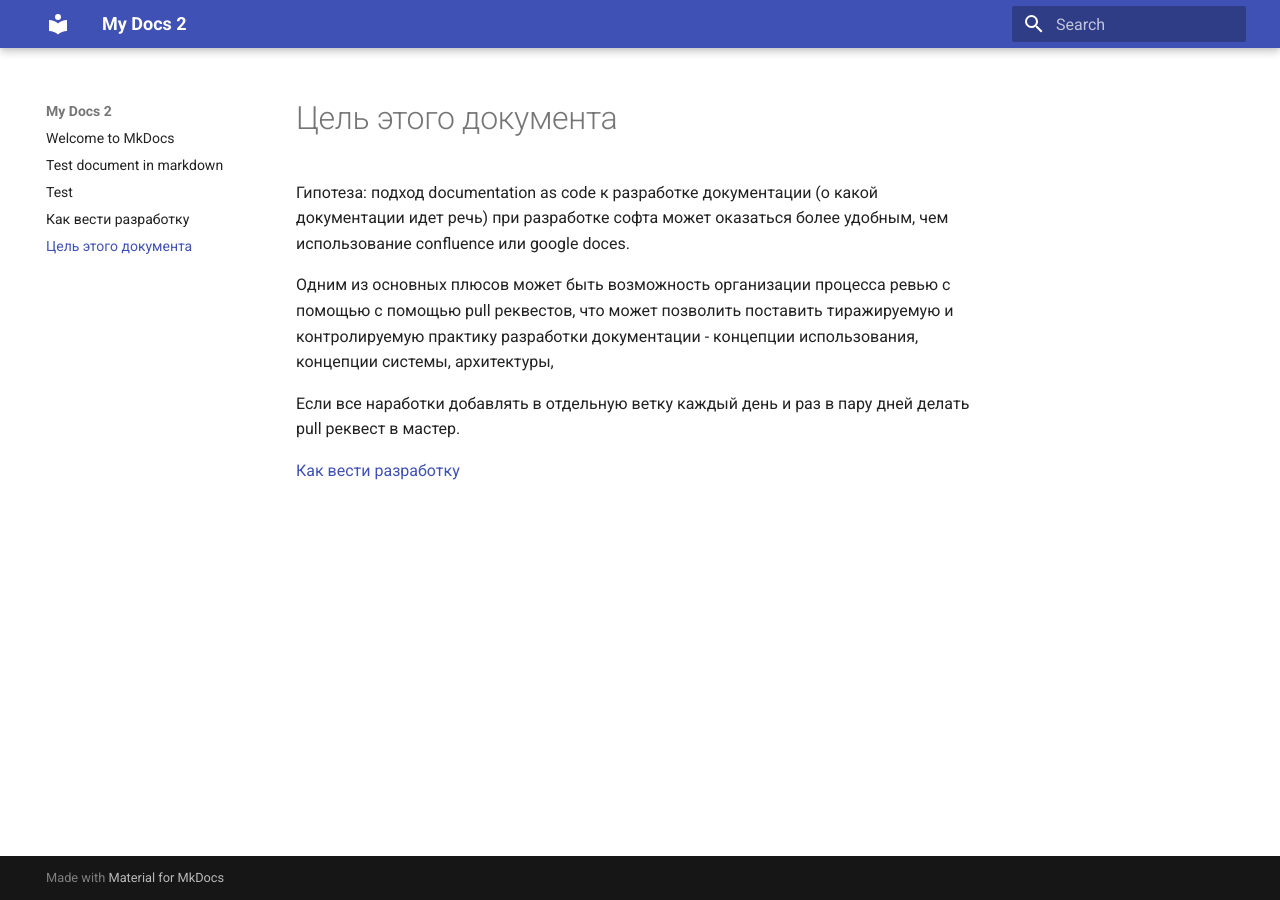
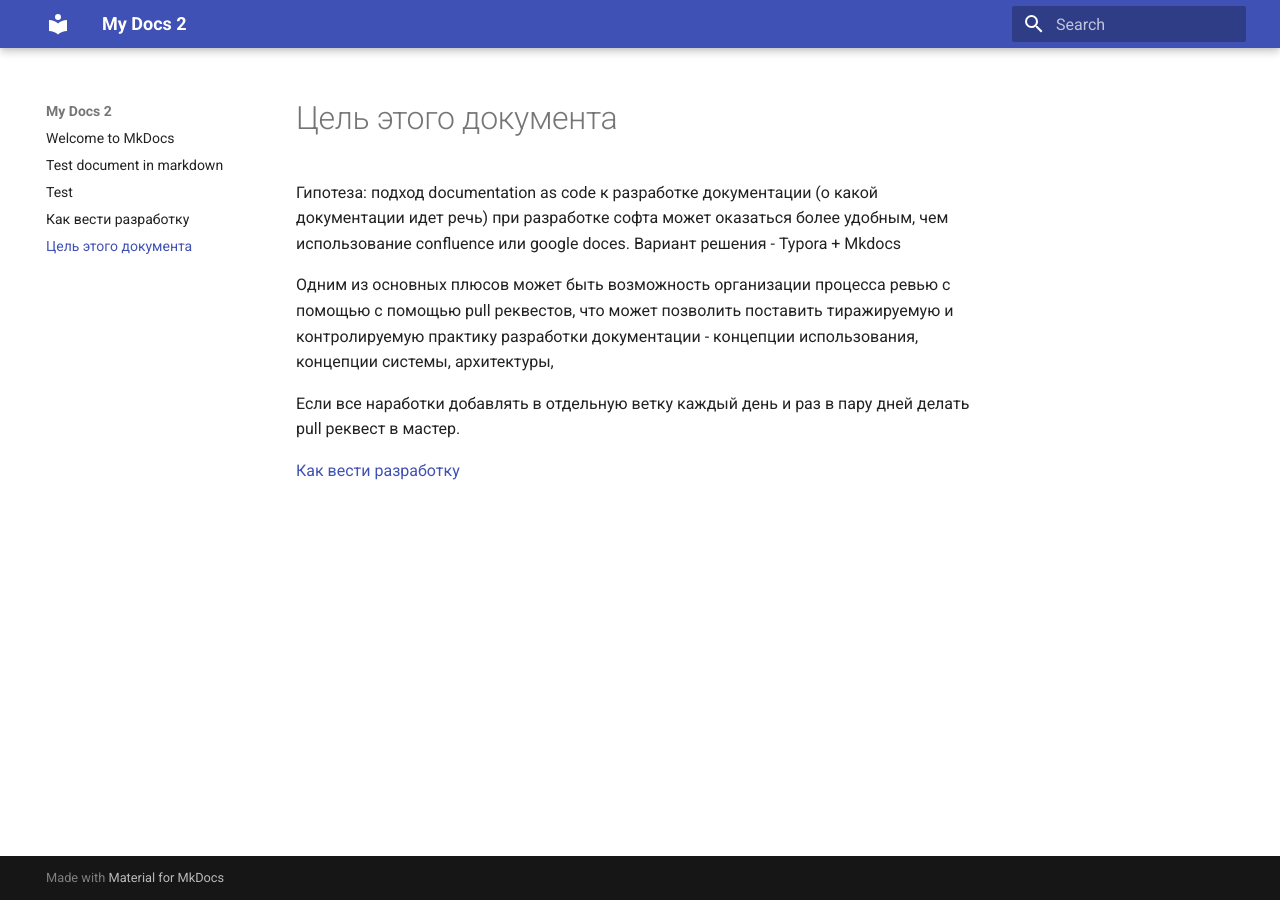
Before and after one commit to anton-merkulov/mkdocs, an MkDocs documentation site: the page built from docs/Цель этого документа.md, in a window 1280 px wide. Built offline with MkDocs 1.6.1 and Material for MkDocs 9.7.7, drawn with Linux system fonts in a browser that asks for light colours; the version menu is left out.

Commit message:
Update Цель этого документа.md

```diff
--- a/docs/Цель этого документа.md
+++ b/docs/Цель этого документа.md
@@ -1,4 +1,4 @@
-Гипотеза: подход documentation as code к разработке документации (о какой документации идет речь) при разработке софта может оказаться более удобным, чем использование confluence или google doces.
+Гипотеза: подход documentation as code к разработке документации (о какой документации идет речь) при разработке софта может оказаться более удобным, чем использование confluence или google doces. Вариант решения - Typora + Mkdocs
 
 Одним из основных плюсов может быть возможность организации процесса ревью с помощью с помощью pull реквестов, что может позволить поставить тиражируемую и контролируемую практику разработки документации - концепции использования, концепции системы, архитектуры,
 
```
